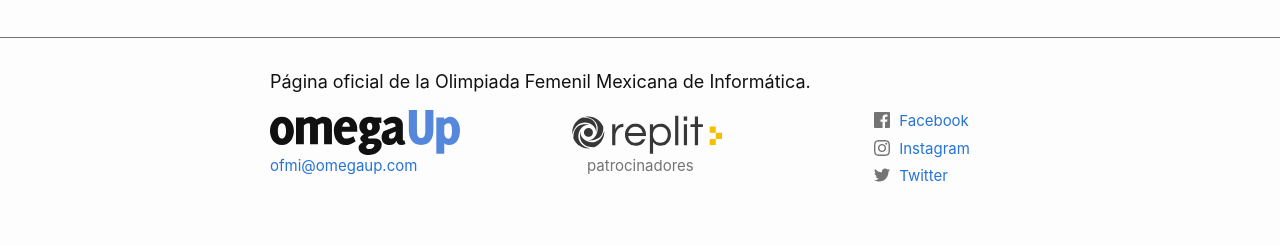
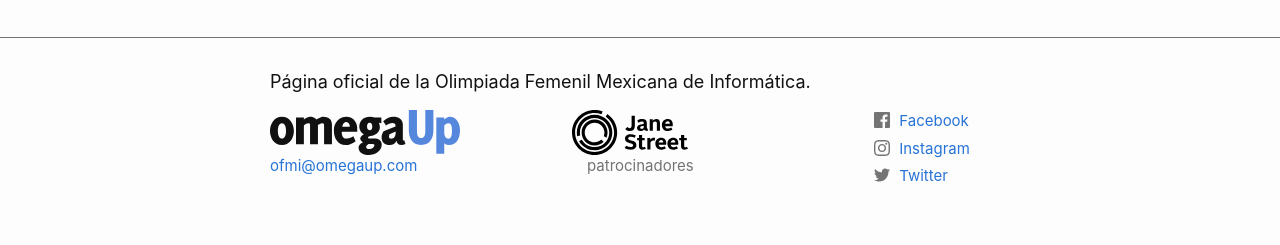
Before and after one commit to omegaup/OFMI-website, a Jekyll site: the page built from index.md, in a window 1280 px wide. Shown: the part 2019-2264 px from the top of the page. Built offline with Jekyll 4.4.1, drawn with Linux system fonts in a browser that asks for light colours.

Commit message:
Janestreet logo

```diff
--- a/_includes/footer.html
+++ b/_includes/footer.html
@@ -20,8 +20,8 @@
       </div>
 
       <div class="footer-col footer-col-2">
-        <a href="https://replit.com/">
-          <img src="{{ '/assets/replit.svg' | relative_url }}" alt="replit" style="max-height: 3em"/>
+        <a href="https://janestreet.com/">
+          <img src="{{ '/assets/janestreet.svg' | relative_url }}" alt="janestreet" style="max-height: 3em"/>
         </a>
         <p style="padding-left: 15px">patrocinadores</p>
       </div>
```
Also changed, not shown: assets/janestreet.svg (added).
